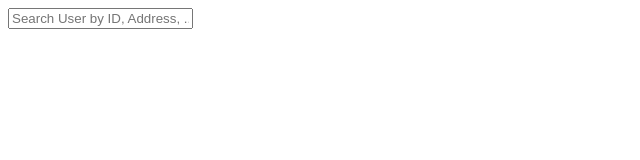
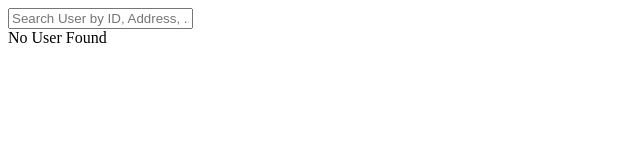
Before and after one commit to sujitchavan/search_garaaz_implement, a React (Create React App) app: page / in a window 1280 px wide. Shown: the top 160 px of the page, without its empty margins (0-640 px from the left). Built offline with nearby package versions, Linux system fonts and the light colour scheme.

Commit message:
added redux, implementted user card, send data to user card

```diff
--- /dev/null
+++ b/src/components/Reducer.js
@@ -0,0 +1,20 @@
+const INITIAL_STATE = {
+  userData: [],
+};
+
+const reducer = (state = INITIAL_STATE, action) => {
+  switch (action.type) {
+    case "ADD_USER_DATA":
+      console.log("ADD_USER_DATA : " + action.payload);
+      return { ...state, userData: action.payload };
+
+    case "RESET_USER_DATA":
+      console.log("RESET_USER_DATA");
+      return { ...state, userData: [] };
+
+    default:
+      return state;
+  }
+};
+
+export default reducer;
--- a/src/components/Search.js
+++ b/src/components/Search.js
@@ -1,9 +1,11 @@
 import React, { useEffect, useState } from "react";
+import { useDispatch } from "react-redux";
+import UserCard from "./UserCard";
 const data = require("./data/Data.json");
 
 const Search = () => {
   const [user, setUser] = useState([]);
-  const [show, setShow] = useState([]);
+  const dispatch = useDispatch();
 
   useEffect(() => {
     setUser(data);
@@ -32,11 +34,19 @@ const Search = () => {
         }
         return;
       });
-      event.target.value.length > 0 ? setShow(show) : setShow([]);
+      event.target.value.length > 0
+        ? dispatch({
+            type: "ADD_USER_DATA",
+            payload: show,
+          })
+        : dispatch({
+            type: "RESET_USER_DATA",
+          });
     }, 500);
   };
 
   return (
+    <div>
       <div>
         <input
           type="text"
@@ -44,10 +54,10 @@ const Search = () => {
           onChange={handleChange}
           id="searchbar"
         />
-      {show &&
-        show.map((val) => {
-          return <div>{val.name}</div>;
-        })}
+      </div>
+      <div>
+        <UserCard />
+      </div>
     </div>
   );
 };
--- /dev/null
+++ b/src/components/UserCard.js
@@ -0,0 +1,28 @@
+import React from "react";
+import { useSelector } from "react-redux";
+
+const UserCard = () => {
+  const userData = useSelector((state) => state.userData);
+
+  return (
+    <div>
+      {userData.length > 0 ? (
+        userData.map((val, index) => {
+          return (
+            <div key={index}>
+              <div>{val.id}</div>
+              <div>{val.name}</div>
+              <div>{val.items.join(", ")}</div>
+              <div>{val.address}</div>
+              <div>{val.pincode}</div>
+            </div>
+          );
+        })
+      ) : (
+        <div>No User Found</div>
+      )}
+    </div>
+  );
+};
+
+export default UserCard;
--- a/src/index.js
+++ b/src/index.js
@@ -1,10 +1,15 @@
 import React from "react";
 import ReactDOM from "react-dom";
 import App from "./App";
+import { createStore } from "redux";
+import { Provider } from "react-redux";
+import reducer from "./components/Reducer";
+
+const store = createStore(reducer);
 
 ReactDOM.render(
-  <React.StrictMode>
+  <Provider store={store}>
     <App />
-  </React.StrictMode>,
+  </Provider>,
   document.getElementById("root")
 );
```
Lines whose indentation alone changed are shown as unchanged.
